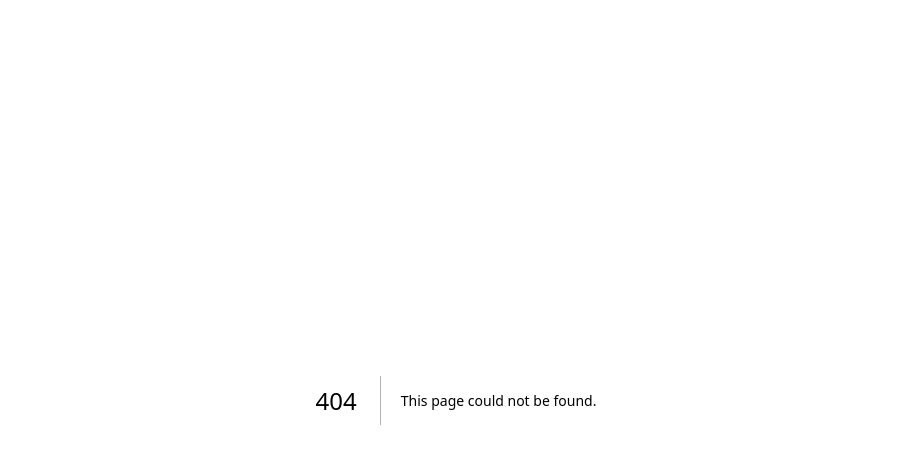
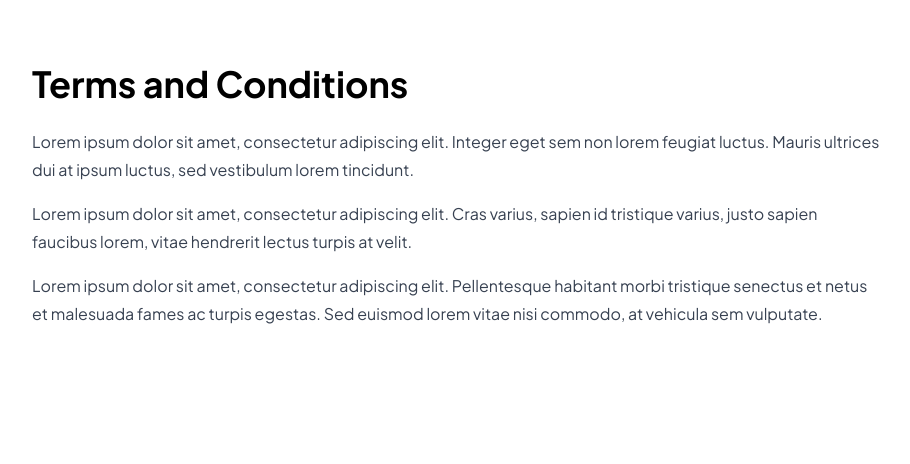
Before and after one commit to dignitestudios-dev/NexaHome-Landing-Page, a Next.js app: page /terms-and-conditions in a window 1280 px wide. Before the commit this address had no page. Shown: the top 464 px of the page, without its empty margins (184-1094 px from the left). Built offline with nearby package versions, Linux system fonts and the light colour scheme.

Commit message:
feat: Add Privacy Policy and Terms and Conditions pages with placeholder content

```diff
--- /dev/null
+++ b/app/privacy-policy/page.jsx
@@ -0,0 +1,30 @@
+export const metadata = {
+  title: "Privacy Policy | NexaHome",
+  description: "Dummy privacy policy content for NexaHome.",
+};
+
+export default function PrivacyPolicyPage() {
+  return (
+    <main className="max-w-4xl mx-auto px-6 py-16">
+      <h1 className="text-3xl md:text-4xl font-bold mb-6">Privacy Policy</h1>
+
+      <section className="space-y-4 text-gray-700 leading-7">
+        <p>
+          Lorem ipsum dolor sit amet, consectetur adipiscing elit. Sed a libero
+          nec velit volutpat accumsan. Nulla facilisi. Integer ac consequat
+          purus, id efficitur tortor.
+        </p>
+        <p>
+          Lorem ipsum dolor sit amet, consectetur adipiscing elit. Nam pretium
+          sapien vel justo pellentesque, vitae faucibus nibh feugiat. Phasellus
+          pellentesque neque sed augue molestie, in vulputate turpis blandit.
+        </p>
+        <p>
+          Lorem ipsum dolor sit amet, consectetur adipiscing elit. Curabitur in
+          nibh at erat auctor porta. Donec volutpat, nibh in aliquet pulvinar,
+          sapien mauris porta nibh, vitae feugiat mi libero nec tortor.
+        </p>
+      </section>
+    </main>
+  );
+}
--- /dev/null
+++ b/app/terms-and-conditions/page.jsx
@@ -0,0 +1,31 @@
+export const metadata = {
+  title: "Terms and Conditions | NexaHome",
+  description: "Dummy terms and conditions content for NexaHome.",
+};
+
+export default function TermsAndConditionsPage() {
+  return (
+    <main className="max-w-4xl mx-auto px-6 py-16">
+      <h1 className="text-3xl md:text-4xl font-bold mb-6">Terms and Conditions</h1>
+
+      <section className="space-y-4 text-gray-700 leading-7">
+        <p>
+          Lorem ipsum dolor sit amet, consectetur adipiscing elit. Integer eget
+          sem non lorem feugiat luctus. Mauris ultrices dui at ipsum luctus,
+          sed vestibulum lorem tincidunt.
+        </p>
+        <p>
+          Lorem ipsum dolor sit amet, consectetur adipiscing elit. Cras varius,
+          sapien id tristique varius, justo sapien faucibus lorem, vitae
+          hendrerit lectus turpis at velit.
+        </p>
+        <p>
+          Lorem ipsum dolor sit amet, consectetur adipiscing elit. Pellentesque
+          habitant morbi tristique senectus et netus et malesuada fames ac
+          turpis egestas. Sed euismod lorem vitae nisi commodo, at vehicula sem
+          vulputate.
+        </p>
+      </section>
+    </main>
+  );
+}
--- a/components/Footer.jsx
+++ b/components/Footer.jsx
@@ -48,11 +48,11 @@ export default function Footer() {
           {/* Right Side */}
           <div className="flex flex-col md:items-end text-sm gap-2">
             <div className="flex gap-2">
-              <Link href="#" className="hover:underline">
+              <Link href="/terms-and-conditions" className="hover:underline">
                 Terms & Conditions
               </Link>
               <span>/</span>
-              <Link href="#" className="hover:underline">
+              <Link href="/privacy-policy" className="hover:underline">
                 Privacy Policy
               </Link>
             </div>
```
